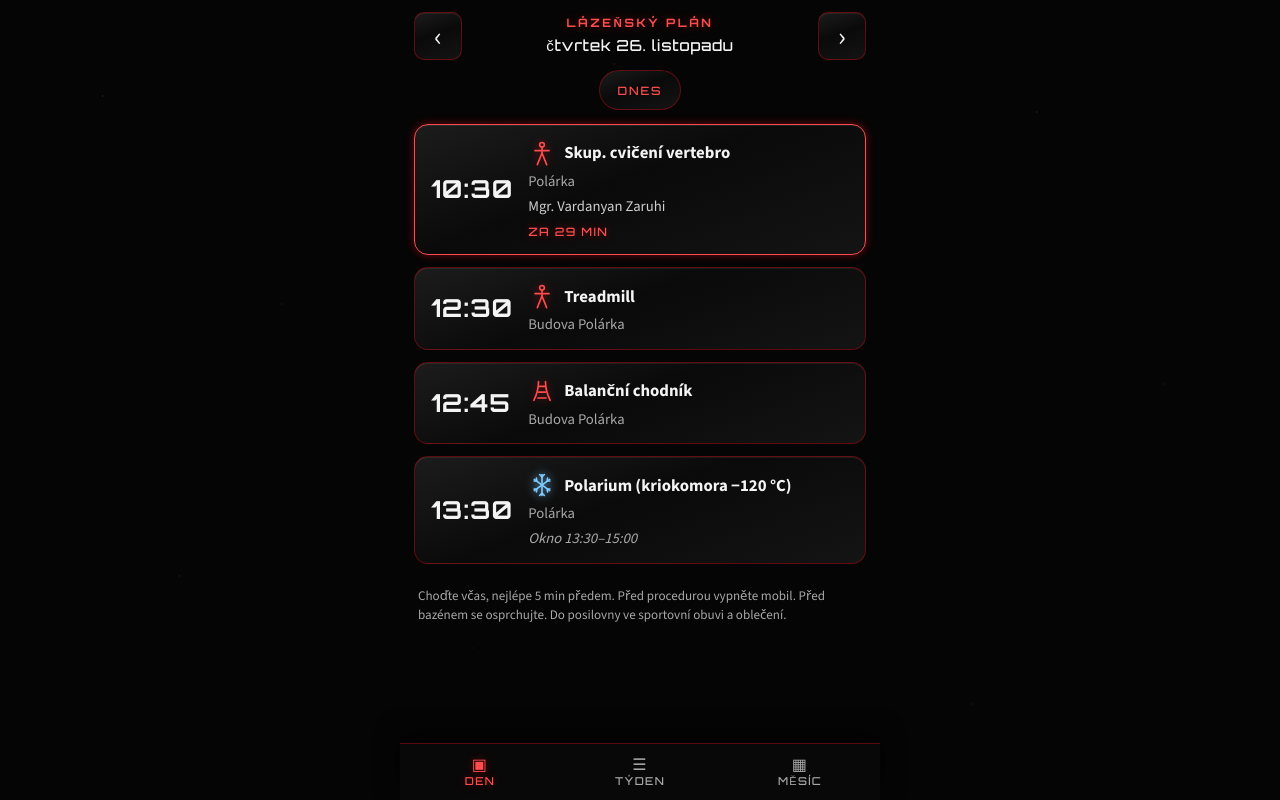
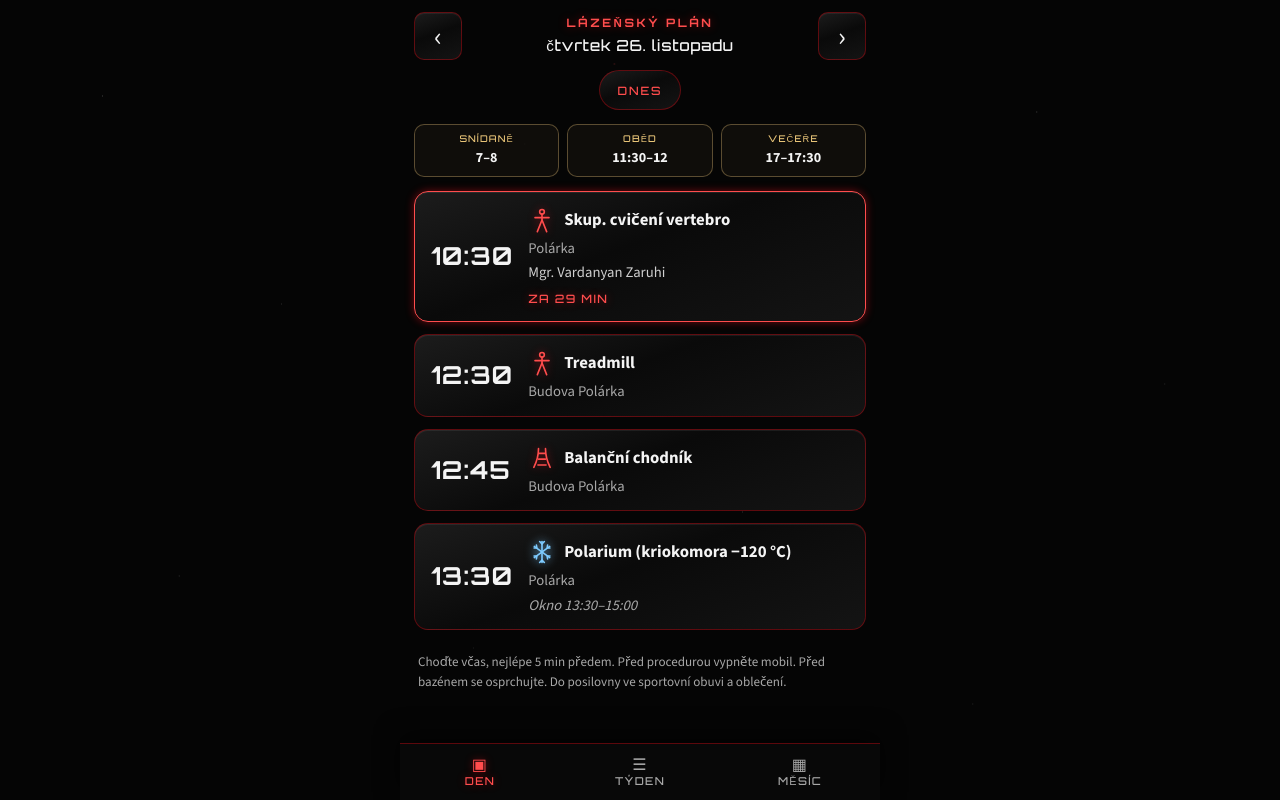
Before and after one commit to Metisak/lazensky-plan, a plain HTML site: page index.html in a window 1280 px wide. Drawn offline with nearby package versions, Linux system fonts and the light colour scheme.

Commit message:
Show daily breakfast, lunch, and dinner times on the day view.
Co-authored-by: Cursor <cursoragent@cursor.com>

```diff
--- a/app.js
+++ b/app.js
@@ -14,6 +14,12 @@ const EMPTY_LINES = [
 ];
 const DAY_FOOTER =
   "Choďte včas, nejlépe 5 min předem. Před procedurou vypněte mobil. Před bazénem se osprchujte. Do posilovny ve sportovní obuvi a oblečení.";
+
+const MEALS = [
+  { name: "Snídaně", time: "7–8" },
+  { name: "Oběd", time: "11:30–12" },
+  { name: "Večeře", time: "17–17:30" },
+];
 
 /** @typedef {"day" | "week" | "month"} ViewMode */
 
@@ -290,6 +296,17 @@ function escapeHtml(value) {
     .replace(/"/g, "&quot;");
 }
 
+function mealsHtml() {
+  const items = MEALS.map(
+    (meal) => `
+      <div class="meal">
+        <span class="meal-name">${escapeHtml(meal.name)}</span>
+        <span class="meal-time">${escapeHtml(meal.time)}</span>
+      </div>`
+  ).join("");
+  return `<section class="meals" aria-label="Časy jídel">${items}</section>`;
+}
+
 function renderDay() {
   const { items, currentIndex, countdown } = dayStates(selectedDate);
   periodEl.textContent = formatDayHeading(selectedDate);
@@ -297,6 +314,7 @@ function renderDay() {
   if (items.length === 0) {
     const line = EMPTY_LINES[parseISO(selectedDate).getDate() % EMPTY_LINES.length];
     viewEl.innerHTML = `
+      ${mealsHtml()}
       <div class="empty">
         <p class="empty-lead">Síla odpočinku</p>
         <p>${escapeHtml(line)}</p>
@@ -335,7 +353,7 @@ function renderDay() {
     })
     .join("");
 
-  viewEl.innerHTML = `<div class="day-list">${cards}</div><p class="day-footer">${escapeHtml(DAY_FOOTER)}</p>`;
+  viewEl.innerHTML = `${mealsHtml()}<div class="day-list">${cards}</div><p class="day-footer">${escapeHtml(DAY_FOOTER)}</p>`;
 }
 
 function renderWeek() {
--- a/styles.css
+++ b/styles.css
@@ -160,6 +160,38 @@ body {
 }
 
 /* --- Den --- */
+
+.meals {
+  display: grid;
+  grid-template-columns: repeat(3, 1fr);
+  gap: 8px;
+  margin-bottom: 14px;
+}
+
+.meal {
+  display: flex;
+  flex-direction: column;
+  align-items: center;
+  gap: 2px;
+  padding: 8px 4px;
+  border: 1px solid rgba(232, 196, 120, 0.35);
+  border-radius: 10px;
+  background: rgba(18, 16, 12, 0.85);
+}
+
+.meal-name {
+  font-family: var(--font-display);
+  font-size: 0.58rem;
+  letter-spacing: 0.12em;
+  text-transform: uppercase;
+  color: #e8c478;
+}
+
+.meal-time {
+  font-size: 0.88rem;
+  font-weight: 700;
+  color: #f4f4f4;
+}
 
 .day-list {
   display: flex;
--- a/sw.js
+++ b/sw.js
@@ -2,7 +2,7 @@
  * Service worker — stale-while-revalidate.
  * Při změně shellu (HTML/CSS/JS/ikony) zvedněte CACHE_VERSION.
  */
-const CACHE_VERSION = "lazne-v2";
+const CACHE_VERSION = "lazne-v3";
 
 const PRECACHE_URLS = [
   "./",
```
